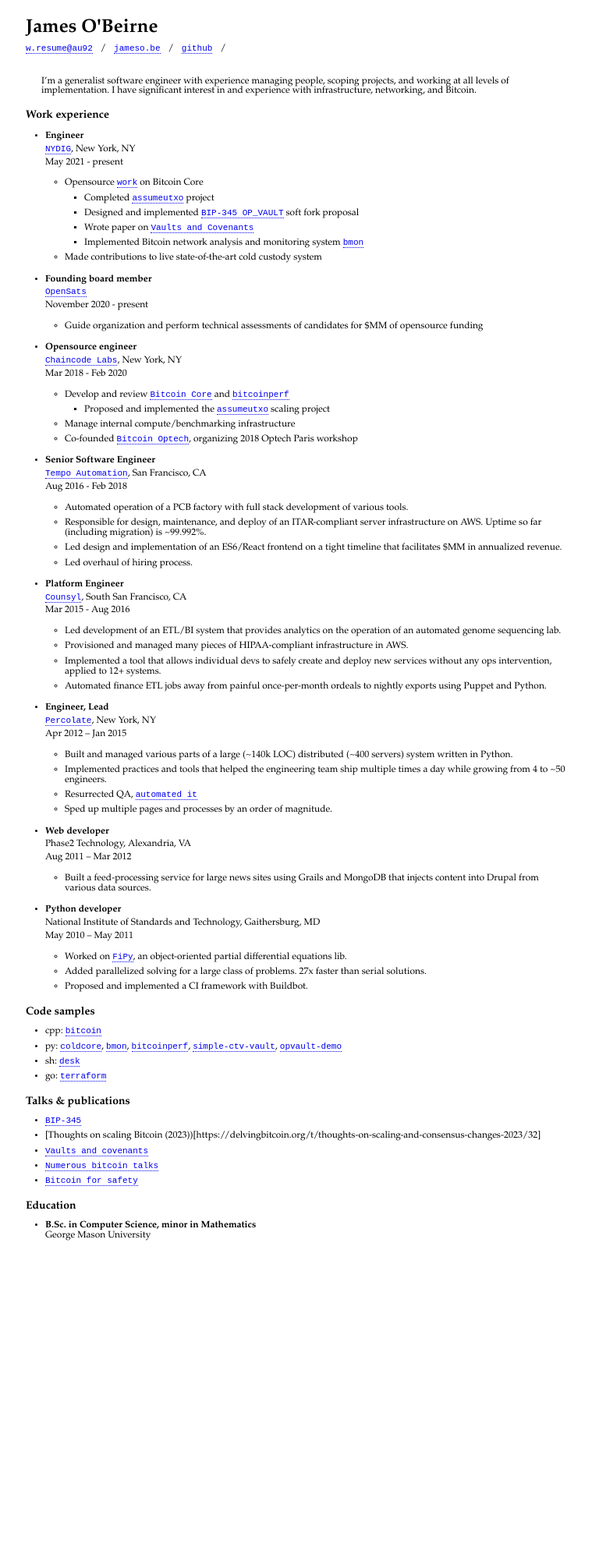
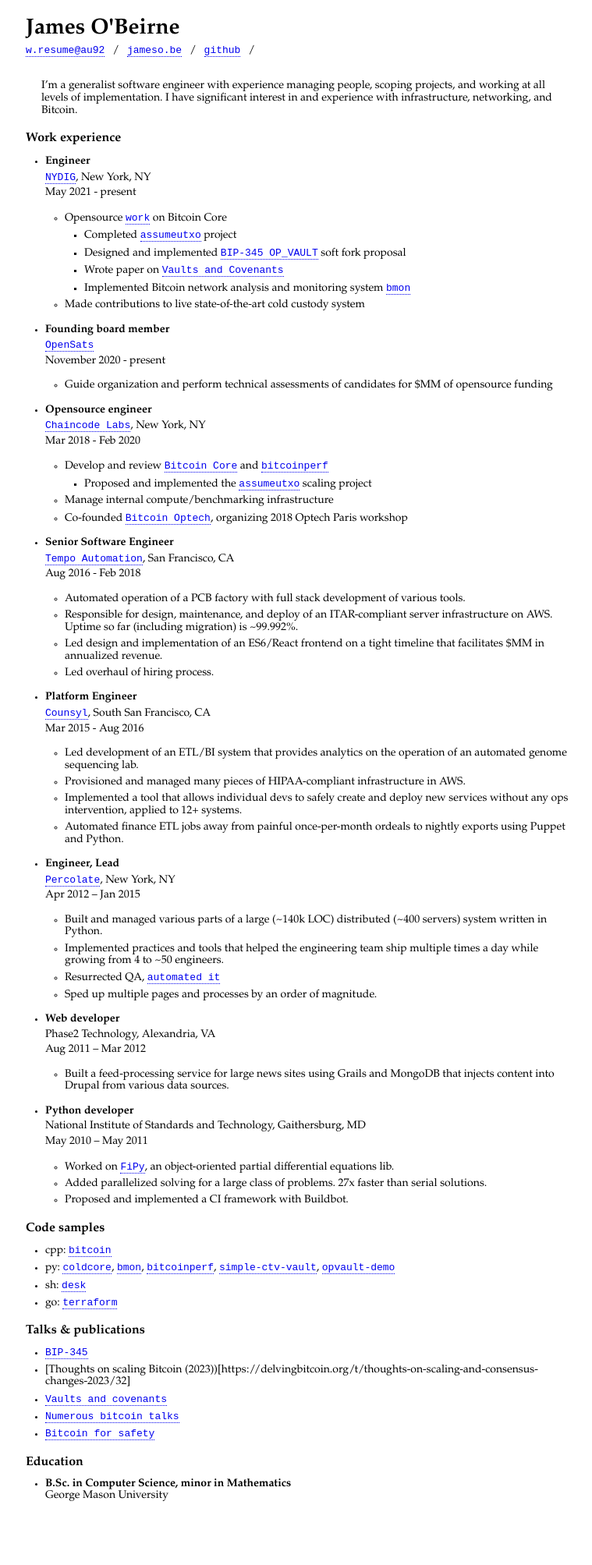
Before and after one commit to jamesob/jamesob.github.io, a Jekyll site: the page built from resume/index.md, in a window 1280 px wide. Shown: the whole page at 78% size, without its empty margins (27-786 px from the left). Built offline with Jekyll 4.4.1, drawn with Linux system fonts in a browser that asks for light colours; before the commit the page ends 1672 px from its top, so only the background shows below that.

Commit message:
res edits

```diff
--- a/css/res.css
+++ b/css/res.css
@@ -7,7 +7,7 @@
 body {
   margin: 30px 0 20px 60px;
   font-family: Palatino, georgia, "times new roman", serif;
-  font-size: 12px;
+  font-size: 14px;
 }
 
 ul {
@@ -35,12 +35,12 @@
 
 h2 {
   margin: 20px 0 10px 0;
-  font-size: 14px;
+  font-size: 16px;
 }
 
 body a {
   font-family: 'monaco', monospace;
-  font-size: 11px;
+  font-size: 13px;
   text-decoration: none;
   border-bottom: 1px dotted;
 }
@@ -52,6 +52,7 @@
 
 #resume > p {
   margin-left: 20px;
+  line-height: 115%;
 }
 
 #header {
```
